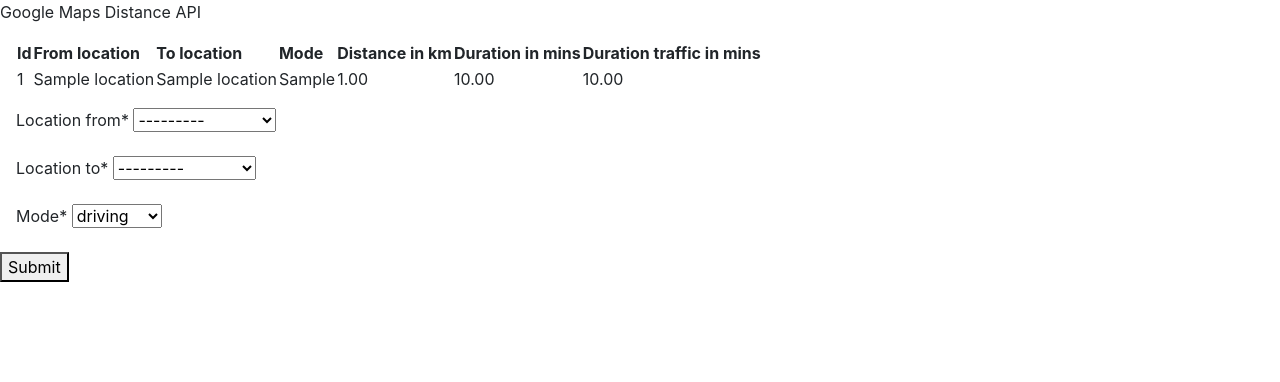
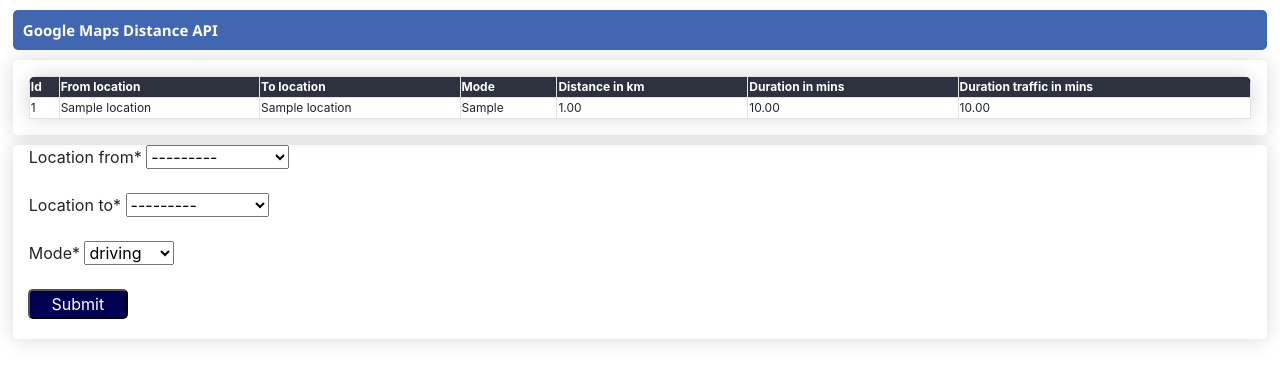
Before and after one commit to JWalshe86/career, a Django app: page /map/distance in a window 1280 px wide. Shown: the top 382 px of the page. Run offline with Django 5.2, Linux system fonts and the light colour scheme; tables that the repository leaves empty hold one stand-in row (values such as "Sample post"); some libraries are stand-ins or nearby versions.

Commit message:
Add styling to data table

```diff
--- a/map/templates/map/base_map.html
+++ b/map/templates/map/base_map.html
@@ -8,7 +8,7 @@
     <meta charset="utf-8">
     <meta name="viewport" content="width=device-width, initial-scale=1, shrink-to-fit=no">
 
-    <link rel="stylesheet" type="text/css" href="{% static 'project_content/main.css'%}">
+    <link rel="stylesheet" type="text/css" href="{% static 'css/main.css'%}">
    <!--  <script src="https://polyfill.io/v3/polyfill.min.js?features=default"></script>-->
 
     <script src="https://code.jquery.com/jquery-3.6.0.js" integrity="sha256-H+K7U5CnXl1h5ywQfKtSj8PCmoN9aaq30gDh27Xc0jk="crossorigin="anonymous"></script>
--- /dev/null
+++ b/static/css/main.css
@@ -0,0 +1,140 @@
+.mapholder{
+    height: 500px;
+    width: 100%;
+}
+
+#map{
+    height: 100%;
+}
+
+#ourtable3_wrapper{
+    width:98%;
+    margin-left: 1%;
+    margin-right: 1%;
+    margin-top: 20px;
+    margin-bottom: 20px;
+}
+
+.myTable{
+    font-size: 12px;
+    min-width: 400px;
+    overflow: hidden;
+    border-radius: 7px 7px 0 0;
+    box-shadow: 0 0 20px rgba(0, 0, 0, .15);
+}
+
+.myTable th {
+    background-color: #2D323E;
+    color: white;
+    font-weight: bold;
+  }
+
+.myTable td, .myTable th {
+    border: 0.01em solid #e3e2e2;
+  }
+
+.myTable tr:nth-child(even){background-color: #f9f8f8;}
+
+/* Formats the text*/
+#ourtable3_filter,
+#ourtable3_length,
+#ourtable3_info,
+#ourtable3_paginate{
+    font-size: 12px;
+    font-weight: bold;
+    color: #333;
+}
+
+/* Formats the input fields*/
+#ourtable3_filter input,
+#ourtable3_length select{
+    border: 1px solid rgb(3, 154, 204);
+}
+
+.pageholder,
+form{
+    display: flex;
+    flex-direction: column;
+    justify-content: center;
+    align-items: center;
+    width: 100%;
+}
+
+.titleholder,
+.linkholder{
+    display: flex;
+    margin-top: 10px;
+    width: 98%;
+    border-radius: 5px;
+}
+.ourbutton{
+    margin-right: 10px;
+    height: 30px;
+    width: 100px;
+    margin-left: 15px;
+    margin-bottom: 20px;
+    border-radius: 5px;
+
+    background-color: rgb(0, 0, 80);
+    color: white
+}
+
+.ourbutton:hover{
+    margin-right: 10px;
+    background-color: rgb(142, 142, 142);
+    color: white
+}
+
+.form1{
+    width: 30%;
+}
+
+form{
+    width:100%;
+}
+
+.titleholder{
+    display: 'flex';
+    justify-content:'space-between';
+    background-color: #4267B2;
+    align-items: center;
+    height: 40px;
+}
+
+.linkholder{
+    box-shadow: 0 0 20px rgba(0, 0, 0, .15);
+    flex-direction: column;
+
+}
+
+
+.title{
+    color: white;
+    margin-left: 10px;
+    font-weight: bold;
+    font-size: 15px;
+    font-family: 'Segoe UI', Tahoma, Geneva, Verdana, sans-serif;
+}
+
+.title2{
+    color: #333;
+    margin-left: 10px;
+    font-weight: bold;
+    font-size: 15px;
+    font-family: 'Segoe UI', Tahoma, Geneva, Verdana, sans-serif;
+}
+
+.linkbox{
+    display: flex;
+    width:20%;
+    height: 50px;
+    justify-content: center;
+    text-align: center;
+    align-items: center;
+    border-radius: 5px;
+    margin-top: 20px;
+    margin-bottom: 20px;
+    box-shadow: 0 0 20px rgba(0, 0, 0, .15);
+
+
+}
```
